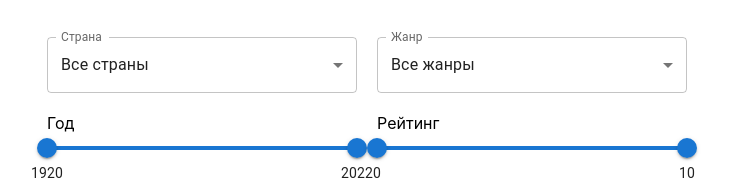
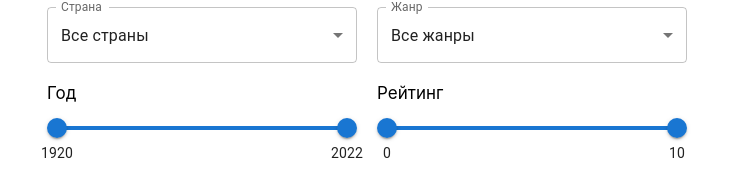
Before and after one commit to Evgeniy-Om/random-film-nextjs, a Next.js app: page / in a window 1280 px wide. Shown: the part 648-832 px from the top of the page, without its empty margins (273-1002 px from the left). Built offline with nearby package versions, Linux system fonts and the light colour scheme.

Commit message:
рефакторинг

```diff
--- a/components/RandomFilmButton/RandomFilmButton.module.scss
+++ b/components/RandomFilmButton/RandomFilmButton.module.scss
@@ -5,12 +5,5 @@
 
 .button {
 	min-width: 250px;
-	margin-bottom: 30px;
 	padding: 10px 0;
 }
-
-.circular {
-	position: absolute;
-	margin-top: 5px;
-	margin-left: 15px;
-}
--- a/components/RandomFilmButton/RandomFilmButton.tsx
+++ b/components/RandomFilmButton/RandomFilmButton.tsx
@@ -1,37 +1,47 @@
-import {useDispatch} from 'react-redux'
-import {useAppSelector} from '../../hooks/redux'
-import {kinopoiskSlice} from '../../store/kinopoiskSlice'
-import {fetchFilms} from '../../store/kinopoiskAsyncThunks'
+import { useDispatch } from 'react-redux'
+import { useAppSelector } from '../../hooks/redux'
+import { kinopoiskSlice } from '../../store/kinopoiskSlice'
+import { fetchFilms } from '../../store/kinopoiskAsyncThunks'
 import styles from './RandomFilmButton.module.scss'
-import {Button} from '@mui/material'
-import {useEffect} from 'react'
+import { Button } from '@mui/material'
+import { useEffect } from 'react'
 
 function RandomFilmButton() {
     const {
         currentFilmNumber,
+        counter,
         listFilms,
         isChangedFilters,
         currentPageResponse,
         totalPagesResponse,
         isDisabledRandomFilmButton
     } = useAppSelector(state => state.kinopoisk)
-    const {numFilm, changeNumPageResponse, disableButton} = kinopoiskSlice.actions
+
+    const {
+        changeCurrentFilmNumber,
+        changeNumPageResponse,
+        disableButton, changeCounter
+    } = kinopoiskSlice.actions
+
     const dispatch = useDispatch()
 
     useEffect(() => {
         if (isChangedFilters) {
             dispatch(changeNumPageResponse())
         }
-        }, [isChangedFilters]
-    )
+    }, [isChangedFilters])
 
     const handleClick = () => {
+        if (isChangedFilters) { // Пользователь поменял фильтры
             try {
-            if (isChangedFilters) { // Пользователь поменял фильтры
                 dispatch(fetchFilms())
+            } catch (e) {
+                console.log(e)
+            }
         } else {
             if (currentFilmNumber < listFilms.length - 1) {
-                    dispatch(numFilm(currentFilmNumber + 1))
+                dispatch(changeCurrentFilmNumber(currentFilmNumber + 1))
+                dispatch(changeCounter(counter-1))
             }
             if (currentFilmNumber === listFilms.length - 8) { // Подгружаю ещё одну страницу с фильмами с API (до 20 фильмов за раз) и добавляю в имеющийся список фильмов
                 if (currentPageResponse < totalPagesResponse) {
@@ -45,31 +55,22 @@
             }
         }
 
-        } catch (e) {
-            console.log(e)
-        }
     }
 
-
-    return (
-        <div className={styles._}>
+    return (<div className={styles._}>
         <Button
             className={styles.button}
             disabled={isDisabledRandomFilmButton}
             onClick={handleClick}
             variant="contained"
         >
-                {isChangedFilters
-                    ? <span>Новый поиск</span>
-                    : <span>Случайный фильм</span>
-                }
+            {isChangedFilters ? <span>Новый поиск</span> : <span>Случайный фильм</span>}
         </Button>
         {/*<CircularProgress*/}
         {/*    className={status === 'loading' ? styles.circular : 'disabled'}*/}
         {/*    size={30}*/}
         {/*/>*/}
-        </div>
-    )
+    </div>)
 }
 
 export default RandomFilmButton
--- a/components/RatingSlider.tsx
+++ b/components/RatingSlider.tsx
@@ -1,7 +1,7 @@
 import {useDispatch} from 'react-redux'
-import {useAppSelector} from '../hooks/redux'
-import {kinopoiskSlice} from '../store/kinopoiskSlice'
 import {Slider} from '@mui/material'
+import { kinopoiskSlice } from '../store/kinopoiskSlice'
+import { useAppSelector } from '../hooks/redux'
 
 const marks = [
    {
--- a/pages/index.tsx
+++ b/pages/index.tsx
@@ -6,13 +6,15 @@
 
 const Home: NextPage = () => {
 
-    return (<>
+    return (
+        <>
             <Head>
                 <title>Генератор случайных фильмов</title>
                 <link rel="icon" href="/favicon.ico"/>
             </Head>
             <App/>
-        </>)
+        </>
+    )
 }
 
 export default Home
--- a/styles/globals.css
+++ b/styles/globals.css
@@ -25,6 +25,21 @@
 	box-sizing: border-box;
 }
 
+.slider-title {
+	margin-bottom: 10px;
+	margin-left: -10px;
+	font-size: 17px;
+}
+
+.slider-wrapper {
+	margin: 0 10px;
+}
+
 .disabled {
 	display: none;
 }
+
+:root {
+	--primery-color: #1976d2;
+	--success-color: #63b277;
+}
```
Also changed, not shown: types.ts (+6 -7 lines), .stylelintrc.json, 1 other file (tests, documents, lock files or other folders). Lines whose indentation alone changed are shown as unchanged.
